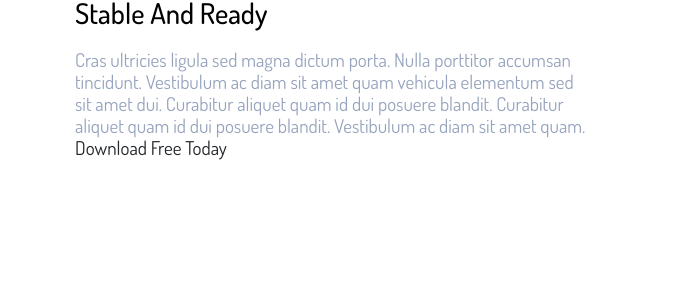
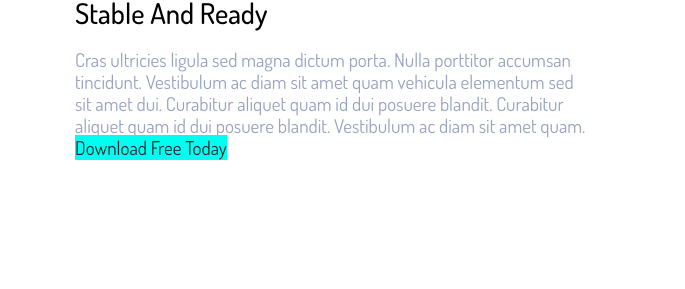
Before and after one commit to emetdas/appo-web, a website built with Parcel: page index.html in a window 1280 px wide. Shown: the part 1440-1729 px from the top of the page, 0-685 px from the left. Built offline with nearby package versions, Linux system fonts and the light colour scheme; files whose address does not match are found by name.

Commit message:
update is done px project

```diff
--- a/sass/layout/_why-item.scss
+++ b/sass/layout/_why-item.scss
@@ -11,6 +11,9 @@
   font-weight: 400;
   color: $text-light;
 }
+.btn-primray {
+  background: $primary;
+}
 .why-image {
   width: 100%;
 }
```
Also changed, not shown: css/style.css.
